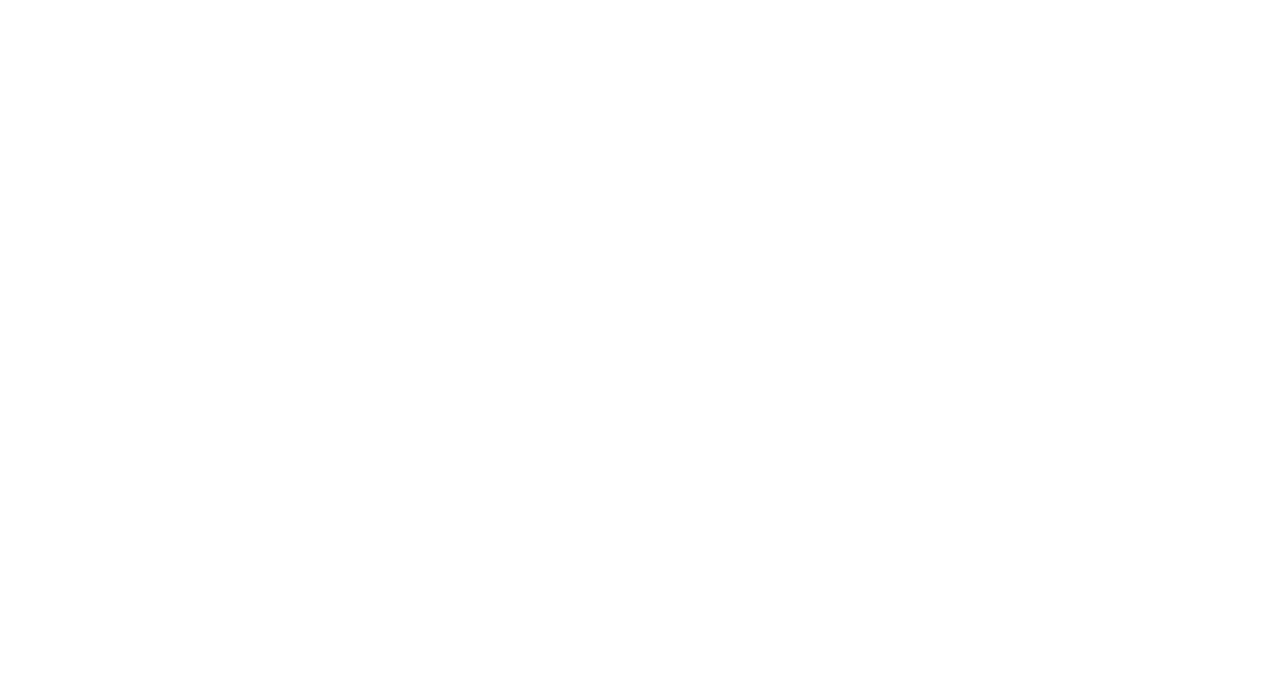
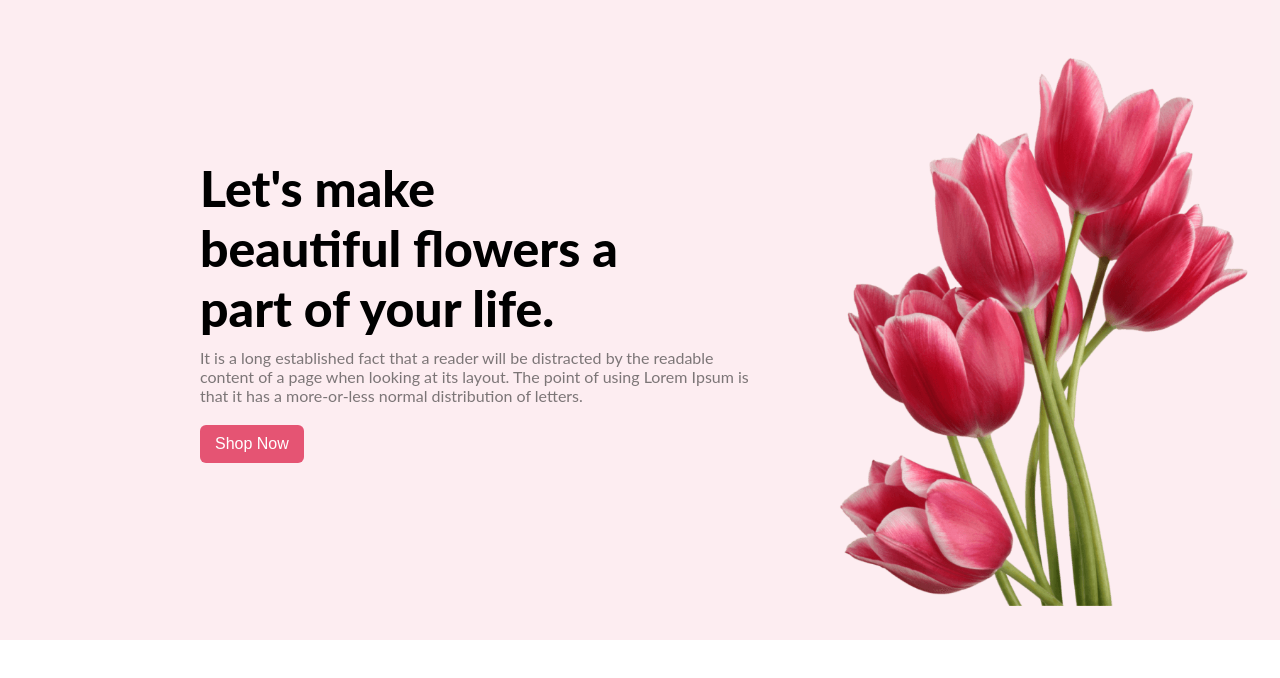
Before and after one commit to Its-Shojib/Assignment_1, a plain HTML site: page index.html in a window 1280 px wide. Drawn offline with Linux system fonts and the light colour scheme.

Commit message:
Section-1 Added

```diff
--- a/index.html
+++ b/index.html
@@ -1,12 +1,38 @@
 <!DOCTYPE html>
 <html lang="en">
+
 <head>
     <meta charset="UTF-8">
     <meta name="viewport" content="width=device-width, initial-scale=1.0">
     <title>Flower Shop</title>
     <link rel="stylesheet" href="style.css">
 </head>
+
 <body>
+    <header>
+        <div class="head">
+            <div class="head-title">
+                <h1 class="big-text">Let's make<br>
+                beautiful flowers a <br>part of your life.</h1>
 
+                <small class="small-text">It is a long established fact that a reader will be distracted by the readable <br> content of a
+                page when looking at its layout. The point of using Lorem Ipsum is <br> that it has a more-or-less
+                normal distribution of letters. <br></small>
+                <button class="btn">Shop Now</button>
+            </div>
+            <div class="head-image">
+                <img src="./asset/pngwing 10.png" alt="head image">
+
+            </div>
+        </div>
+
+    </header>
+    <main>
+
+    </main>
+    <footer>
+
+    </footer>
 </body>
+
 </html>
--- a/style.css
+++ b/style.css
@@ -1,4 +1,52 @@
-*{
+* {
     margin: 0px;
-    padding:0px;
+    padding: 0px;
 }
+
+body {
+    font-family: 'Lato', sans-serif;
+}
+
+.head {
+    display: flex;
+    background: rgba(229, 84, 115, 0.10);
+    justify-content: flex-start;
+    background-size: cover;
+    align-items: center;
+    height: 80vh;
+}
+
+.head-title {
+    padding-left: 200px;
+    padding-right: 30px;
+}
+
+.big-text {
+    font-size: 50px;
+    padding-bottom: 10px;
+    font-weight: 800;
+}
+.small-text{
+    color: rgba(39, 39, 39, 0.60);
+    padding: 10px 0px;
+    font-size: 16px;
+}
+
+.head-image {
+    padding-top: 25px;
+    padding-left: 40px;
+}
+
+.head-image>img {
+    width: 450px;
+    height: 550px;
+}
+.btn{
+    padding: 10px 15px;
+    margin: 20px 0px;
+    border-radius: 6px;
+    background: #E55473;
+    border: 0px;
+    color: white;
+    font-size: 16px;
+}
```
